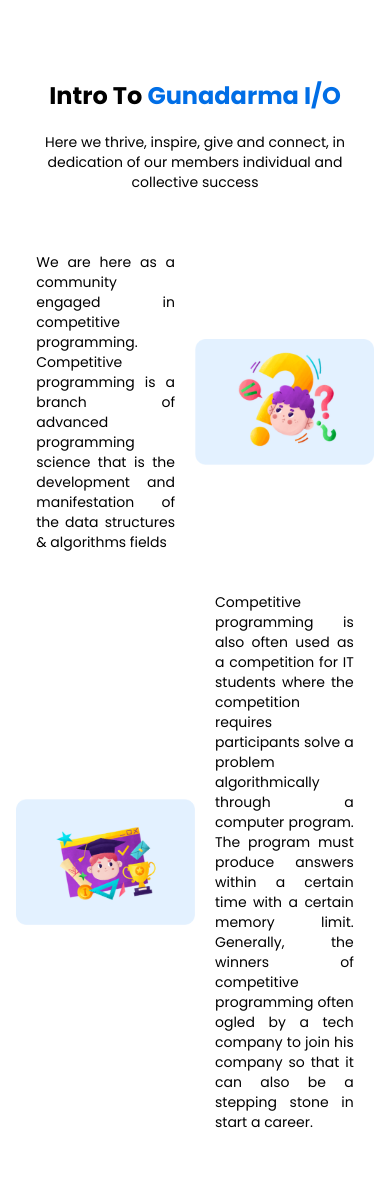
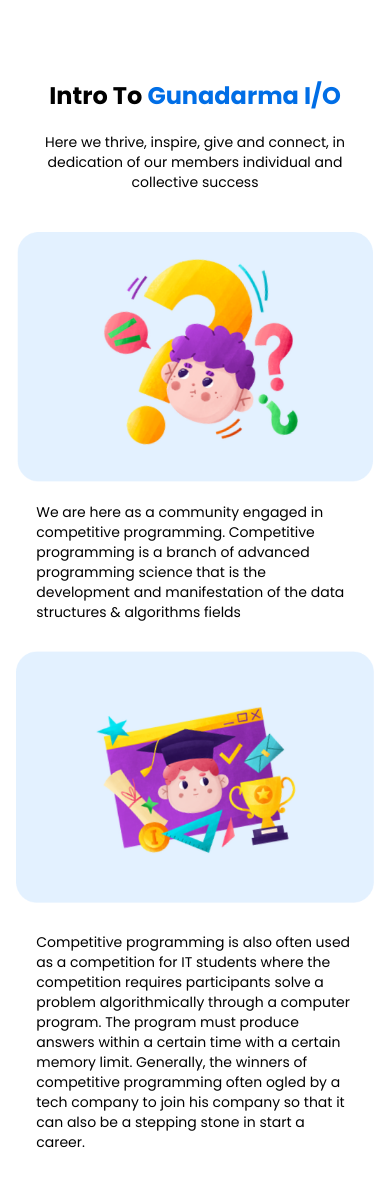
Before and after one commit to GunadarmaIO-Community/Frontend-Website-GunadarmaIO, a Next.js app: page / in a window 390 px wide. Shown: the top 1186 px of the page. Built offline with nearby package versions, Linux system fonts and the light colour scheme.

Commit message:
fix text justify & mobile view

```diff
--- a/src/components/modules/Intro.tsx
+++ b/src/components/modules/Intro.tsx
@@ -15,16 +15,16 @@ export default function Intro() {
         </div>
       </div>
       <div className='flex flex-col pt-10'>
-        <div className='flex items-center'>
-          <div className='w-1/2 p-5 md:w-3/5'>
-            <p className='text-justify'>
+        <div className='flex flex-col-reverse items-center md:flex-row'>
+          <div className='w-full p-5 md:w-3/5'>
+            <p>
               We are here as a community engaged in competitive programming.
               Competitive programming is a branch of advanced programming
               science that is the development and manifestation of the data
               structures & algorithms fields
             </p>
           </div>
-          <div className='w-1/2 md:w-2/5'>
+          <div className='w-full md:w-2/5'>
             <NextImage
               className='relative h-[250px] w-full'
               src='/assets/images/intro-1.png'
@@ -33,8 +33,8 @@ export default function Intro() {
             />
           </div>
         </div>
-        <div className='flex items-center'>
-          <div className='w-1/2 md:w-2/5'>
+        <div className='flex flex-col items-center md:flex-row'>
+          <div className='w-full md:w-2/5'>
             <NextImage
               className='relative h-[270px] w-full'
               src='/assets/images/intro-2.png'
@@ -42,8 +42,8 @@ export default function Intro() {
               objectFit='contain'
             />
           </div>
-          <div className='w-1/2 p-5 md:w-3/5'>
-            <p className='text-justify'>
+          <div className='w-full p-5 md:w-3/5'>
+            <p>
               Competitive programming is also often used as a competition for IT
               students where the competition requires participants solve a
               problem algorithmically through a computer program. The program
```
